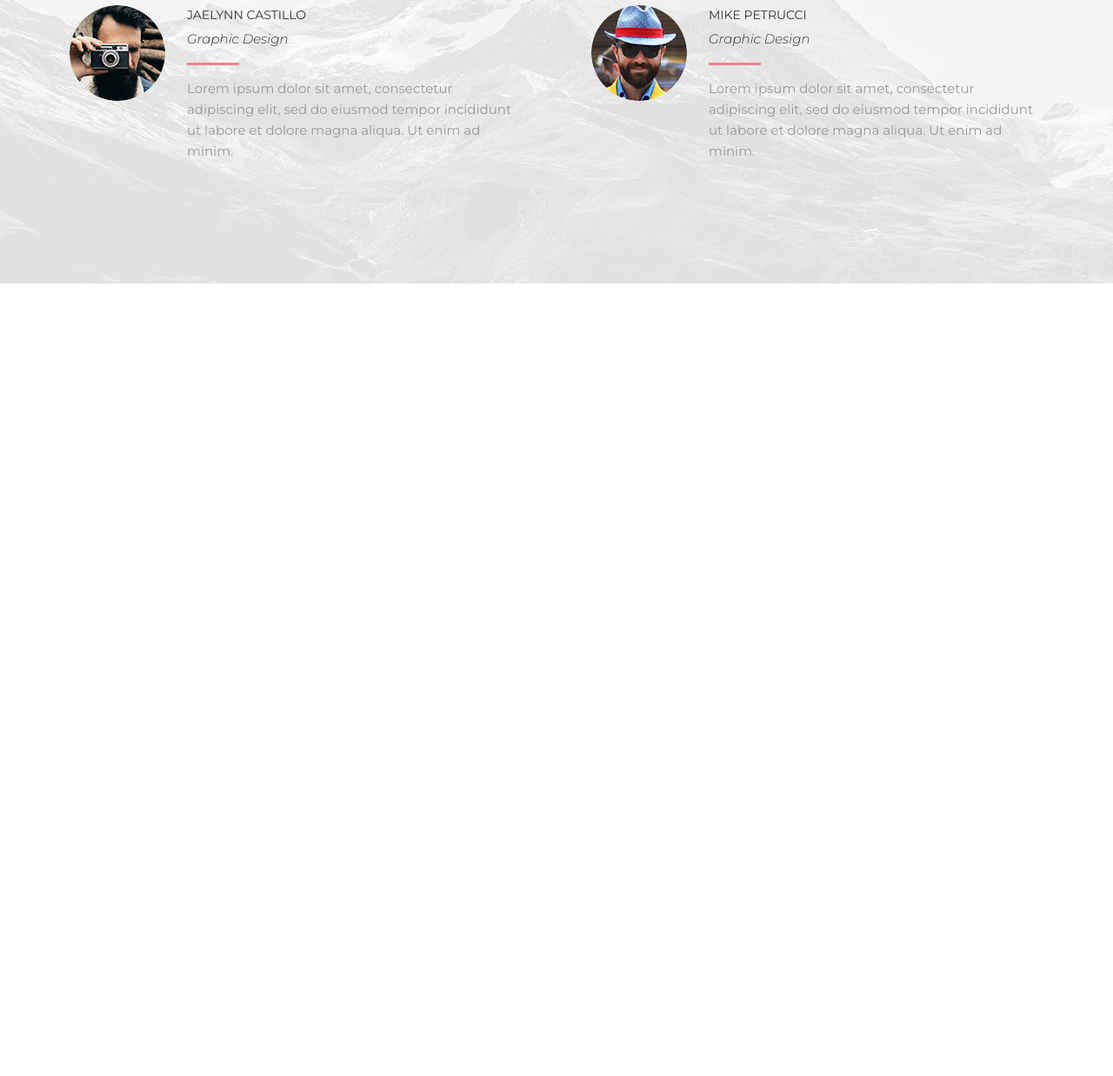
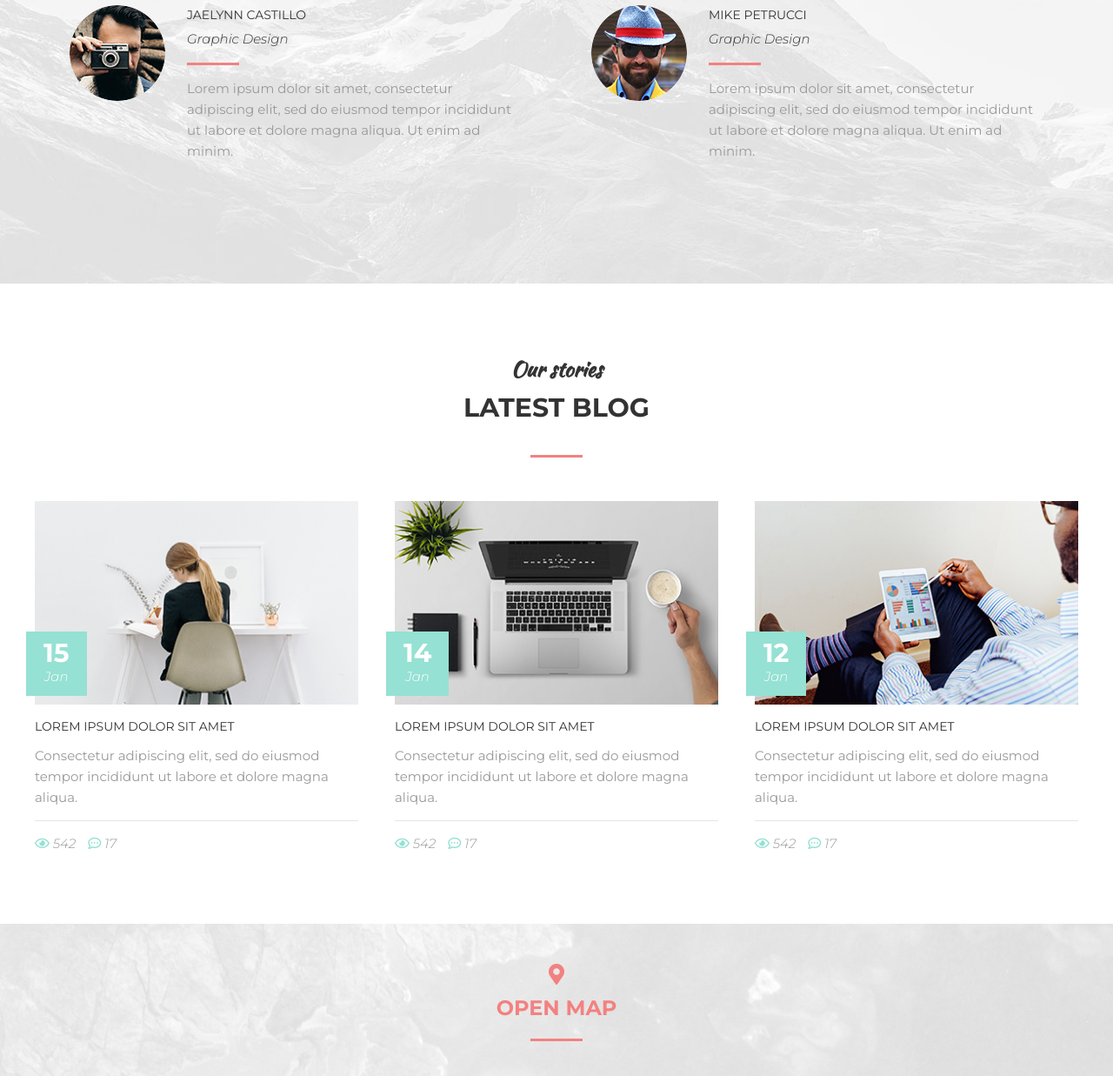
Before and after one commit to yermalex/mogo, a plain HTML site: page index.html in a window 1280 px wide. Shown: the part 7511-8748 px from the top of the page at 87% size. Before the commit the page ends 7837 px from the top, so only its background shows below. Drawn offline with Linux system fonts and the light colour scheme.

Commit message:
13 и 14 секции

```diff
--- a/assets/css/style.css
+++ b/assets/css/style.css
@@ -260,6 +260,12 @@ hr {
 
 .section--clients {
    background: #f5f5f5 url("../images/clients/clients-bg.jpg") center no-repeat;
+   background-size: cover;
+}
+
+.section--map {
+   padding: 40px 0;
+   background: #e6e6e6 url("../images/map-bg.jpg") center no-repeat;
    background-size: cover;
 }
 
@@ -824,3 +830,127 @@ hr {
 
    background-color: #f38181;
 }
+
+
+/* Blog
+=========================================== */
+.blog {
+   display: flex;
+   justify-content: space-between;
+}
+
+.blog__item {
+   width: 31%;
+}
+
+.blog__header {
+   position: relative;
+   margin-bottom: 14px;
+}
+
+.blog__photo {
+   display: block;
+   width: 100%;
+   height: auto;
+}
+
+.blog__date {
+   padding: 10px 20px;
+   background-color: #95e1d3;
+
+   font-style: italic;
+   font-size: 15px;
+   color: #fff;
+   font-weight: 300;
+   text-align: center;
+
+   position: absolute;
+   bottom: 10px;
+   left: -10px;
+   z-index: 1;
+}
+
+.blog__date-day {
+   font-size: 30px;
+   line-height: 1;
+   font-weight: 700;
+   font-style: normal;
+}
+
+.blog__content {
+   margin-bottom: 14px;
+}
+
+.blog__title {
+   margin-bottom: 10px;
+
+   font-size: 14px;
+   color: #333;
+   text-transform: uppercase;
+}
+
+.blog__title a {
+   color: inherit;
+   text-decoration: none;
+}
+
+.blog__title a:hover {
+   text-decoration: underline;
+}
+
+.blog__text {
+   font-size: 15px;
+   color: #999;
+}
+
+.blog__footer {
+   padding-top: 14px;
+   border-top: 1px solid #e5e5e5;
+
+   font-size: 15px;
+   font-weight: 300;
+   font-style: italic;
+   color: #999;
+}
+
+.blog-stat__item {
+   display: inline-block;
+   vertical-align: top;
+   margin-right: 10px;
+}
+
+.blog-stat__item i {
+   color: #95e1d3;
+}
+
+/* Map
+=========================================== */
+.map {
+   text-align: center;
+}
+
+.map__title {
+   font-size: 24px;
+   color: #f38181;
+   font-weight: 700;
+   text-transform: uppercase;
+}
+
+.map__title:after {
+   content: "";
+   display: block;
+   width: 60px;
+   height: 3px;
+   margin: 15px auto 0;
+
+   background-color: #f38181;
+}
+
+.map__title a {
+   color: inherit;
+   text-decoration: none;
+}
+
+.map__title a:hover {
+   text-decoration: underline;
+}
--- a/index.html
+++ b/index.html
@@ -534,7 +534,7 @@
          <div class="clients">
 
             <div class="clinents__item">
-               <img class="clients__foto" src="assets/images/peoplesay/1.png" alt="">
+               <img class="clients__foto" src="assets/images/clients/1.png" alt="">
                <div class="clients__content">
                   <div class="clients__name">Matthew Dix</div>
                   <div class="clients__prof">Graphic Design</div>
@@ -543,7 +543,7 @@
             </div>
 
             <div class="clinents__item">
-               <img class="clients__foto" src="assets/images/peoplesay/2.png" alt="">
+               <img class="clients__foto" src="assets/images/clients/2.png" alt="">
                <div class="clients__content">
                   <div class="clients__name">Nick Karvounis</div>
                   <div class="clients__prof">Graphic Design</div>
@@ -552,7 +552,7 @@
             </div>
 
             <div class="clinents__item">
-               <img class="clients__foto" src="assets/images/peoplesay/3.png" alt="">
+               <img class="clients__foto" src="assets/images/clients/3.png" alt="">
                <div class="clients__content">
                   <div class="clients__name">Jaelynn Castillo</div>
                   <div class="clients__prof">Graphic Design</div>
@@ -561,7 +561,7 @@
             </div>
 
             <div class="clinents__item">
-               <img class="clients__foto" src="assets/images/peoplesay/4.png" alt="">
+               <img class="clients__foto" src="assets/images/clients/4.png" alt="">
                <div class="clients__content">
                   <div class="clients__name">Mike Petrucci</div>
                   <div class="clients__prof">Graphic Design</div>
@@ -574,4 +574,112 @@
       </div>
    </section>
 
+
+   <section class="section">
+      <div class="container">
+
+         <div class="section__header">
+            <h3 class="section__suptitle">Our stories</h3>
+            <h2 class="section__title">Latest blog</h2>
+         </div>
+
+         <div class="blog">
+
+            <div class="blog__item">
+               <div class="blog__header">
+                  <a href="#">
+                     <img class="blog__photo" src="assets/images/blog/1.jpg" alt="">
+                  </a>
+                  <div class="blog__date">
+                     <div class="blog__date-day">15</div>
+                     Jan
+                  </div>
+               </div>
+               <div class="blog__content">
+                  <div class="blog__title"><a href="#">Lorem ipsum dolor sit amet</a></div>
+                  <div class="blog__text">Consectetur adipiscing elit, sed do eiusmod tempor incididunt ut labore et dolore magna aliqua.</div>
+               </div>
+               <div class="blog__footer">
+                  <div class="blog-stat">
+                     <span class="blog-stat__item">
+                        <i class="far fa-eye"></i> 542
+                     </span>
+                     <span class="blog-stat__item">
+                        <i class="far fa-comment-dots"></i> 17
+                     </span>
+                  </div>
+               </div>
+            </div>
+
+            <div class="blog__item">
+               <div class="blog__header">
+                  <a href="#">
+                     <img class="blog__photo" src="assets/images/blog/2.jpg" alt="">
+                  </a>
+                  <div class="blog__date">
+                     <div class="blog__date-day">14</div>
+                     Jan
+                  </div>
+               </div>
+               <div class="blog__content">
+                  <div class="blog__title"><a href="#">Lorem ipsum dolor sit amet</a></div>
+                  <div class="blog__text">Consectetur adipiscing elit, sed do eiusmod tempor incididunt ut labore et dolore magna aliqua.</div>
+               </div>
+               <div class="blog__footer">
+                  <div class="blog-stat">
+                     <span class="blog-stat__item">
+                        <i class="far fa-eye"></i> 542
+                     </span>
+                     <span class="blog-stat__item">
+                        <i class="far fa-comment-dots"></i> 17
+                     </span>
+                  </div>
+               </div>
+            </div>
+
+            <div class="blog__item">
+               <div class="blog__header">
+                  <a href="#">
+                     <img class="blog__photo" src="assets/images/blog/3.jpg" alt="">
+                  </a>
+                  <div class="blog__date">
+                     <div class="blog__date-day">12</div>
+                     Jan
+                  </div>
+               </div>
+               <div class="blog__content">
+                  <div class="blog__title"><a href="#">Lorem ipsum dolor sit amet</a></div>
+                  <div class="blog__text">Consectetur adipiscing elit, sed do eiusmod tempor incididunt ut labore et dolore magna aliqua.</div>
+               </div>
+               <div class="blog__footer">
+                  <div class="blog-stat">
+                     <span class="blog-stat__item">
+                        <i class="far fa-eye"></i> 542
+                     </span>
+                     <span class="blog-stat__item">
+                        <i class="far fa-comment-dots"></i> 17
+                     </span>
+                  </div>
+               </div>
+            </div>
+
+         </div><!--/.blog-->
+
+      </div>
+   </section>
+
+
+   <section class="section section--map">
+      <div class="container">
+         <div class="map">
+            <h2 class="map__title">
+               <div><i class="fas fa-map-marker-alt"></i></div>
+               <a href="https://goo.gl/maps/PJWVxUsA3ajW8kn1A" target="_blank">Open map</a>
+            </h2>
+         </div>
+      </div>
+   </section>
+
+
+
 </body>
```
Also changed, not shown: assets/images/blog/1.jpg (added), assets/images/blog/2.jpg (added), assets/images/blog/3.jpg (added), assets/images/clients/1.png (renamed from assets/images/peoplesay/1.png), assets/images/clients/2.png (renamed from assets/images/peoplesay/2.png), assets/images/clients/3.png (renamed from assets/images/peoplesay/3.png), assets/images/clients/4.png (renamed from assets/images/peoplesay/4.png), assets/images/map-bg.jpg (added).
